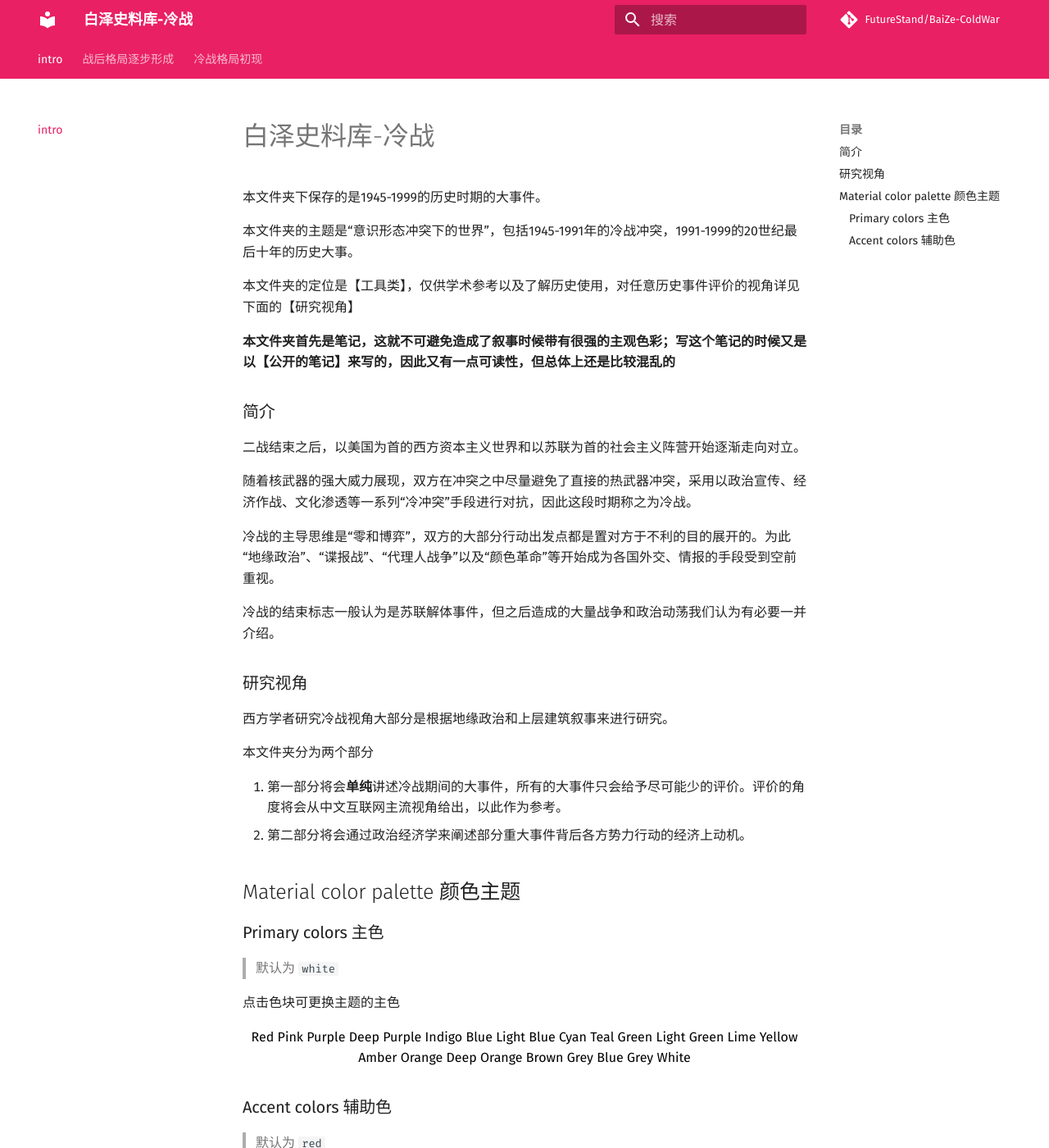
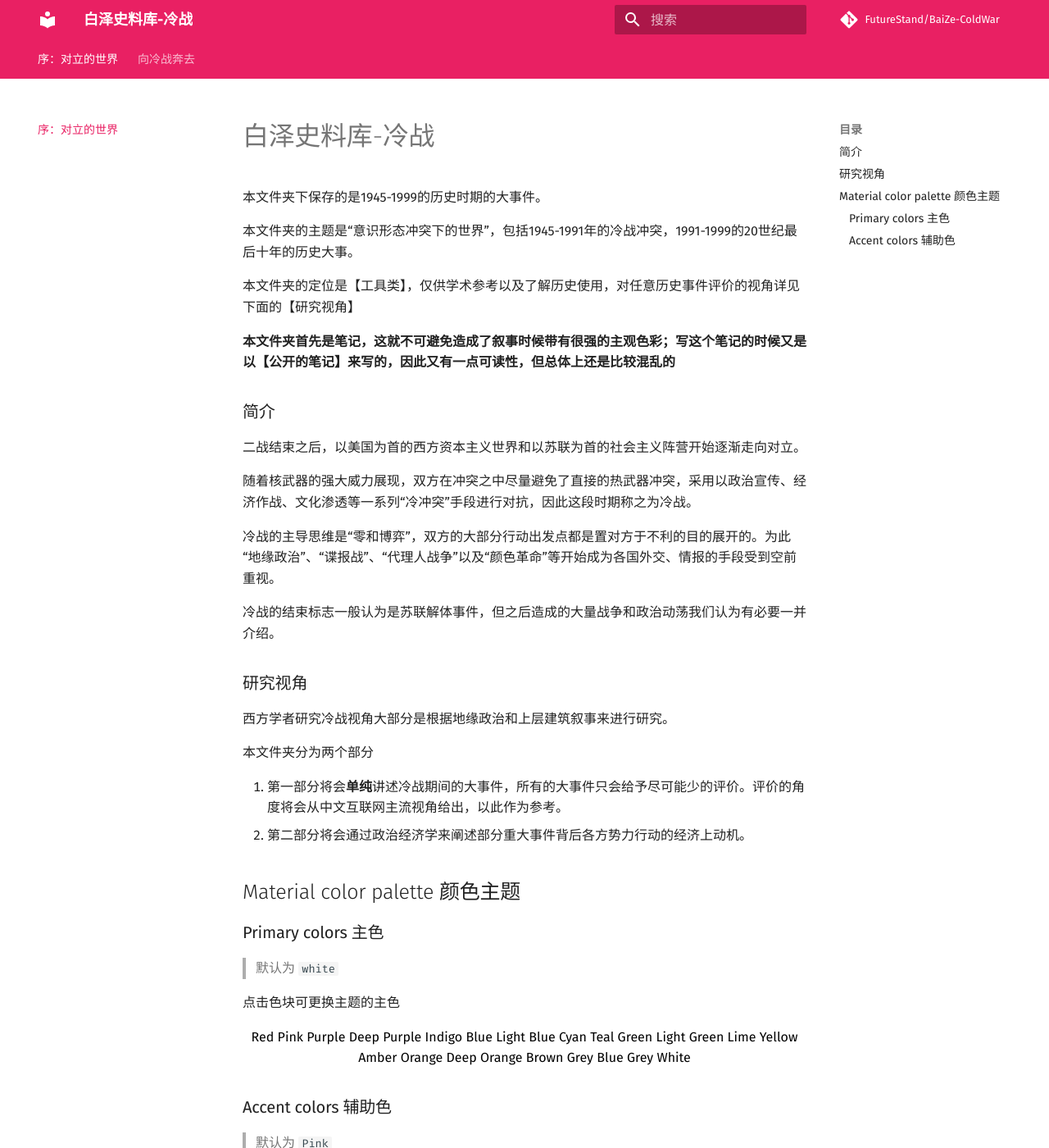
Before and after one commit to FutureStand/BaiZe-ColdWar, an MkDocs documentation site: the page built from docs/index.md, in a window 1280 px wide and 1400 px high. Shown: the whole window at 82% size. Built offline with MkDocs 1.6.1 and Material for MkDocs 9.7.7, drawn with Linux system fonts in a browser that asks for light colours; comment, search, counter and statistics services are not loaded.

Commit message:
fix theme

```diff
--- a/docs/index.md
+++ b/docs/index.md
@@ -72,7 +72,7 @@
 
 ### Accent colors 辅助色
 
-> 默认为 `red`
+> 默认为 `Pink`
 
 点击色块更换主题的辅助色
 
--- a/mkdocs.yml
+++ b/mkdocs.yml
@@ -8,11 +8,11 @@
 
 #目录，缩进表示子目录关系
 nav:
-  - intro: index.md
-  - 战后格局逐步形成:
-    - 百分比协定: './after_ww2/percentages.md'
-  - 冷战格局初现:
-    - 地缘政治:
+  - 序：对立的世界: index.md
+  - 向冷战奔去:
+    - 战后格局:
+      - 百分比协定: './after_ww2/percentages.md'
+    - 冷战格局初现:
       - 苏土海峡危机: './cold_war_come/turkey.md'
       - 希腊内战: './cold_war_come/greece_war.md'
 
```
